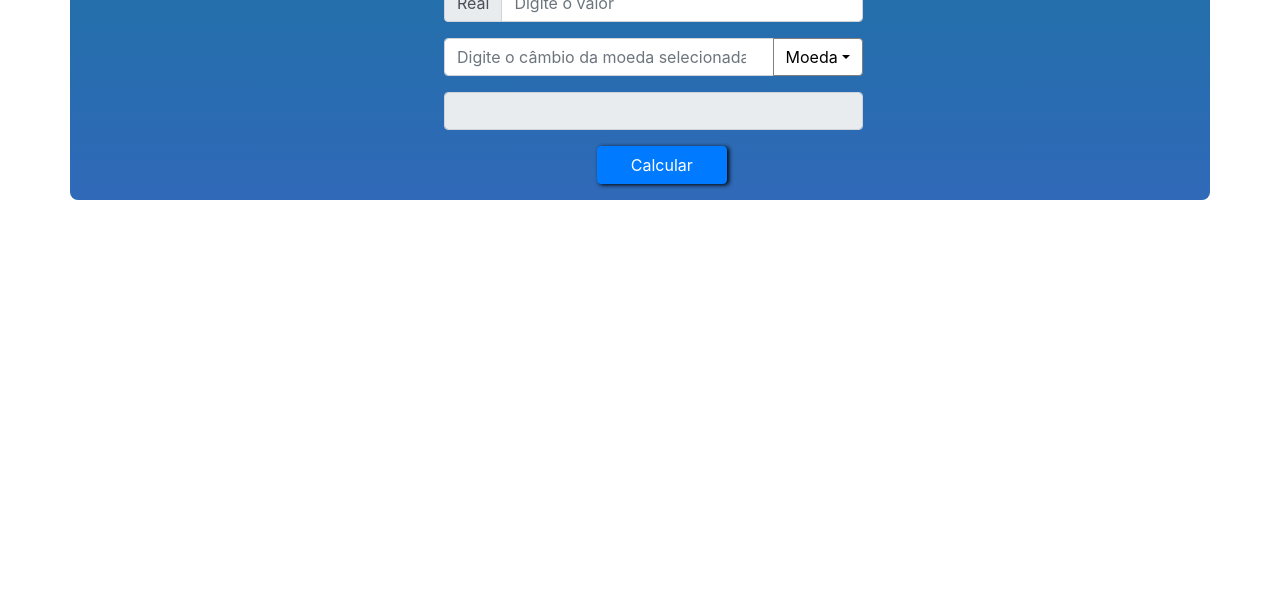
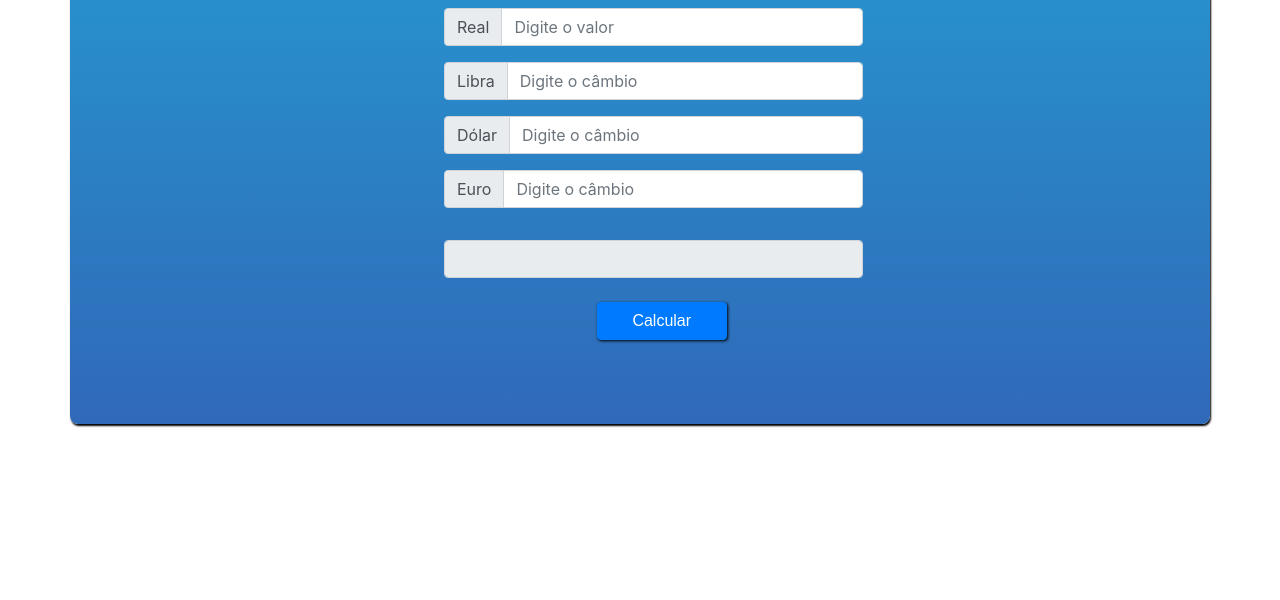
Before and after one commit to TheusMarqs/atividade_pratica, a plain HTML site: page index.html in a window 1280 px wide. Shown: the part 200-800 px from the top of the page. Drawn offline with nearby package versions, Linux system fonts and the light colour scheme.

Commit message:
quarto commit

```diff
--- a/index.html
+++ b/index.html
@@ -12,11 +12,11 @@
 </head>
 
 <body>
-    <div class="container pt-5">
+    <div class="container pt-5 mt-4">
         <div class="row mr-5">
             <div class="col-md-4"></div>
             <div class="col-md-5">
-                <h1 class="mt-3 mb-4 ml-3">Conversor de moedas</h1>
+                <h1 class="mt-3 mb-4 ml-2">Conversor de moedas</h1>
                 <div class="input-group mb-3">
                     <div class="input-group-prepend">
                         <span class="input-group-text" id="inputGroup-sizing-default">Real</span>
@@ -29,18 +29,40 @@
         <div class="row mr-5">
             <div class="col-md-4"></div>
             <div class="col-md-5">
-                <div class="input-group">
-                    <input type="number" id="cambio" class="form-control" aria-label="Text input with dropdown button" placeholder="Digite o câmbio da moeda selecionada">
-                    <div class="input-group-append">
-                        <button id="btn2" class="btn btn-outline-secondary dropdown-toggle" type="button" data-toggle="dropdown" aria-expanded="false">Moeda</button>
-                        <div class="dropdown-menu">
-                            <a class="dropdown-item" href="#" onclick="moedaDois('dolar')">Dólar</a>
-                            <a class="dropdown-item" href="#" onclick="moedaDois('euro')">Euro</a>
-                            <a class="dropdown-item" href="#" onclick="moedaDois('libra')">Libra esterlina</a>
-                        </div>
+                <div class="input-group mb-3">
+                    <div class="input-group-prepend">
+                        <span class="input-group-text" id="inputGroup-sizing-default">Libra</span>
                     </div>
+                    <input type="number" id="cambio" class="form-control" aria-label="Sizing example input" aria-describedby="inputGroup-sizing-default" placeholder="Digite o câmbio">
                 </div>
             </div>
+
+        </div>
+
+        <div class="row mr-5">
+            <div class="col-md-4"></div>
+            <div class="col-md-5">
+                <div class="input-group mb-3">
+                    <div class="input-group-prepend">
+                        <span class="input-group-text" id="inputGroup-sizing-default">Dólar</span>
+                    </div>
+                    <input type="number" id="cambio" class="form-control" aria-label="Sizing example input" aria-describedby="inputGroup-sizing-default" placeholder="Digite o câmbio">
+                </div>
+            </div>
+
+        </div>
+
+        <div class="row mr-5">
+            <div class="col-md-4"></div>
+            <div class="col-md-5">
+                <div class="input-group mb-3">
+                    <div class="input-group-prepend">
+                        <span class="input-group-text" id="inputGroup-sizing-default">Euro</span>
+                    </div>
+                    <input type="number" id="cambio" class="form-control" aria-label="Sizing example input" aria-describedby="inputGroup-sizing-default" placeholder="Digite o câmbio">
+                </div>
+            </div>
+
         </div>
         <div class="row mt-3 mr-5">
             <div class="col-md-4"></div>
@@ -52,7 +74,7 @@
             </div>
         </div>
 
-        <div class="row ml-5">
+        <div class="row ml-5 mt-2">
             <div class="col-md-5"></div>
             <div class="col-md-5">
                 <button id="calcular" type="button" class="btn btn-primary" onclick="Calcular()">Calcular</button>
--- a/script.js
+++ b/script.js
@@ -20,7 +20,7 @@ function Calcular() {
     var valor = parseFloat(document.getElementById('valor').value);
     var resultado = document.getElementById('resultado');
     var cambio = parseFloat(document.getElementById('cambio').value);
-    var valorFinal = valor * cambio;
+    var valorFinal = valor / cambio;
 
     resultado.value = valorFinal.toFixed(2);
 
--- a/style.css
+++ b/style.css
@@ -1,7 +1,8 @@
 .container {
-    background-image: linear-gradient(to bottom, #17759e, #3069b8);
+    background-image: linear-gradient(to bottom, #259fd5, #3069b8);
     border-radius: 0.5em;
-    height: 400px;
+    height: 600px;
+    box-shadow: 1px 2px 2px 0 black;
 }
 
 h1 {
@@ -21,6 +22,12 @@ h1 {
 }
 
 #calcular {
-    box-shadow: 2px 1px 4px 0 black;
+    box-shadow: 1px 1px 3px 0 black;
     width: 130px;
+    font-family: Arial, Helvetica, sans-serif;
+    font-weight: 500;
 }
+
+body {
+    background-color: whitesmoke;
+}
```
